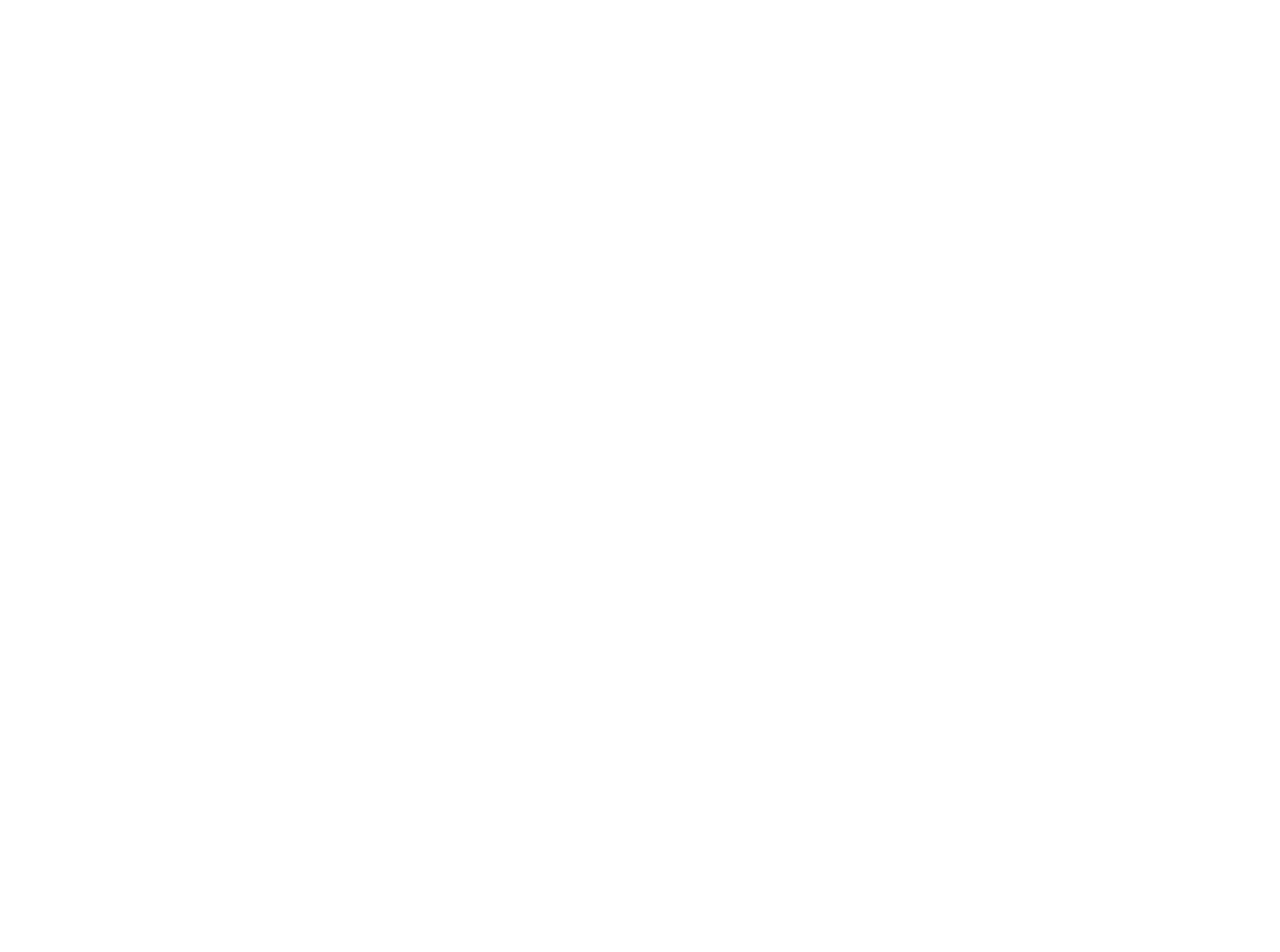
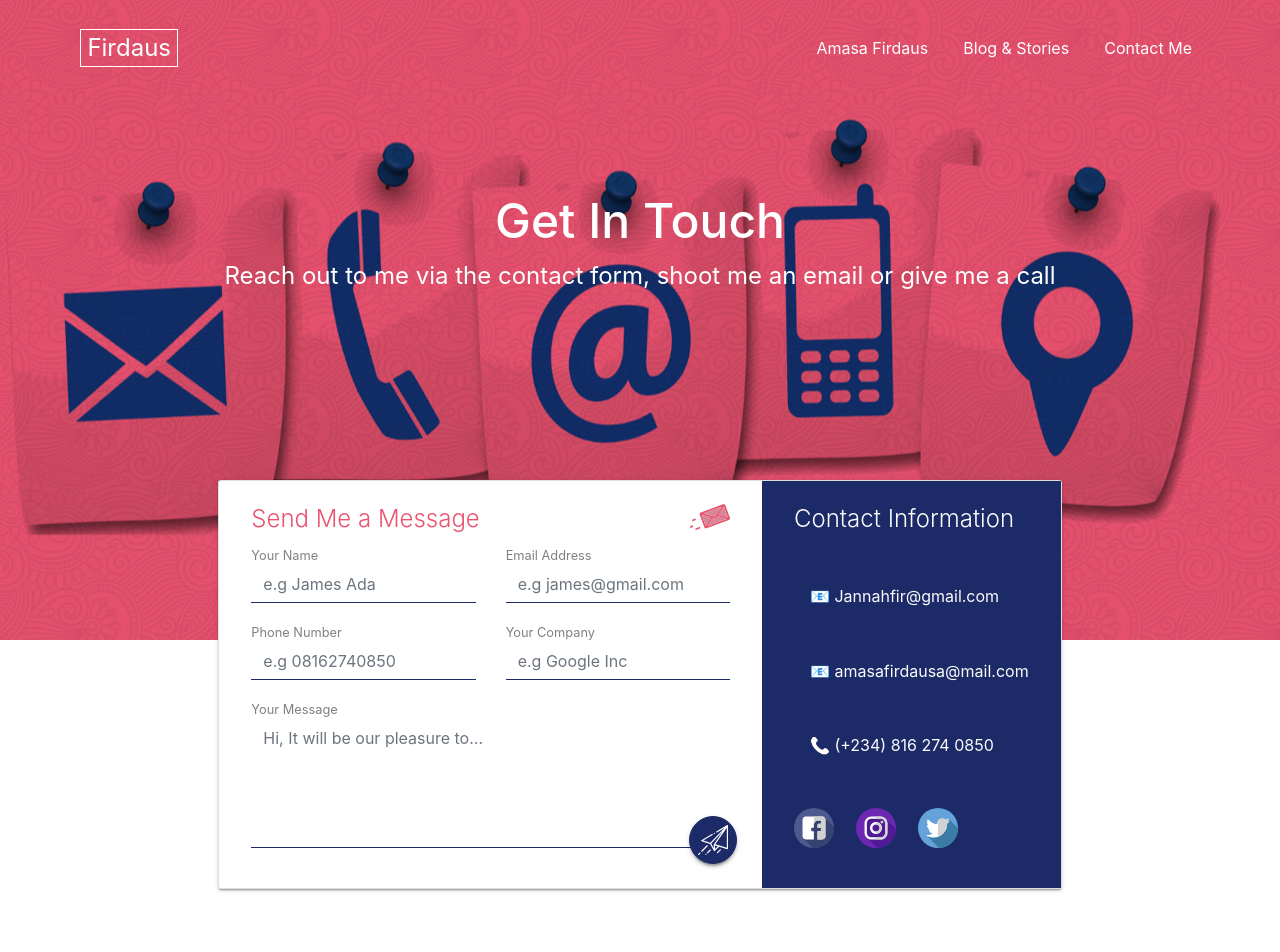
Before and after one commit to jattoabdul/amasafirdaus-website, a React app: page /contact in a window 1280 px wide. Shown: the top 952 px of the page. Before the commit the page ends 800 px from the top, so only its background shows below. Built offline with nearby package versions, Linux system fonts and the light colour scheme.

Commit message:
add contact page

```diff
--- /dev/null
+++ b/src/components/Contact/Contact.js
@@ -0,0 +1,134 @@
+import React, { Component } from 'react';
+import { connect } from 'react-redux';
+import './Contact.scss';
+import { Navigation } from '../Partials/Navigation';
+import { Footer } from '../Partials/Footer';
+import facebookSVG from '../../assets/social/facebook.svg';
+import twitterSVG from '../../assets/social/twitter.svg';
+import instagramSVG from '../../assets/social/instagram.svg';
+import expressMail from '../../assets/message1.svg';
+import sendIcon from '../../assets/paper-plane.svg';
+import {
+    Form,
+    FormGroup,
+    Label,
+    Input,
+    Button,
+    Row,
+    Col
+} from 'reactstrap';
+// import {
+//     fetchBlogPeek
+//   } from '../../actions/homeAction';
+
+class Contact extends Component {
+    constructor(props) {
+        super(props);
+
+        this.state = {
+            isNavDropdownOpen: false
+        };
+    }
+
+    toggleHamburgerNav = () => {
+        this.setState({
+            isNavDropdownOpen: !this.state.isNavDropdownOpen
+        });
+    }
+
+    render() {
+
+        return [
+            <div className="Contact">
+                <header>
+                    <Navigation
+                        isOpen={this.state.isNavDropdownOpen}
+                        toggle={this.toggleHamburgerNav}
+                    />
+                    <div className="header-contents">
+                        <h4 className="tag-phrase">Get In Touch</h4>
+                        <p className="contact-text">Reach out to me via the contact form, shoot me an email or give me a call</p>
+                    </div>
+                </header>
+                <section className="contact-me-section">
+                    <Row>
+                        <Col md={{size: 8, offset: 2}}>
+                            <div className="card">
+                                <div className="contact-form-container">
+                                    <Row>
+                                        <Col md="12">
+                                            <h4 className="contact-form-head">Send Me a Message <span><img src={expressMail} alt="express mail sending"/></span></h4>
+                                            <Form row>
+                                                <Row>
+                                                    <Col sm="6">
+                                                        <FormGroup>
+                                                            <Label for="name">Your Name</Label>
+                                                            <Input type="text" id="name" placeholder="e.g James Ada" />
+                                                        </FormGroup>
+                                                    </Col>
+                                                    <Col sm="6">
+                                                        <FormGroup>
+                                                            <Label for="email">Email Address</Label>
+                                                            <Input type="email" id="email" placeholder="e.g james@gmail.com" />
+                                                        </FormGroup>
+                                                    </Col>
+                                                </Row>
+                                                <Row>
+                                                    <Col sm="6">
+                                                        <FormGroup>
+                                                            <Label for="phone">Phone Number</Label>
+                                                            <Input type="telephone" id="phone" placeholder="e.g 08162740850" />
+                                                        </FormGroup>
+                                                    </Col>
+                                                    <Col sm="6">
+                                                        <FormGroup>
+                                                            <Label for="company">Your Company</Label>
+                                                            <Input type="text" id="company" placeholder="e.g Google Inc" />
+                                                        </FormGroup>
+                                                    </Col>
+                                                </Row>
+                                                <Row>
+                                                    <Col sm="12" className="message-container">
+                                                        <FormGroup>
+                                                            <Label for="company">Your Message</Label>
+                                                            <Input type="textarea" id="company" placeholder="Hi, It will be our pleasure to..." />
+                                                        </FormGroup>
+                                                        <Button title="Send" className="send-message" type="submit">
+                                                            <img src={sendIcon} alt="send"/>
+                                                        </Button>
+                                                    </Col>
+                                                </Row>
+                                            </Form>
+                                        </Col>
+                                    </Row>
+                                </div>
+                                <div className="contact-info">
+                                    <h4>Contact Information</h4>
+                                    <p className="contact-detail"><span role="img" aria-label="email">📧</span> Jannahfir@gmail.com</p>
+                                    <p className="contact-detail"><span role="img" aria-label="email">📧</span> amasafirdausa@mail.com</p>
+                                    <p className="contact-detail"><span role="img" aria-label="phone">📞</span> (+234) 816 274 0850</p>
+                                    <ul className="socials">
+                                        <li><a><img src={facebookSVG} alt="facebook" /></a></li>
+                                        <li><a><img src={instagramSVG} alt="instagram" /></a></li>
+                                        <li><a><img src={twitterSVG} alt="twitter" /></a></li>
+                                    </ul>
+                                </div>
+                            </div>
+                        </Col>
+                    </Row>
+                </section>
+            </div>,
+            <Footer />
+        ];
+    }
+}
+
+const mapStateToProps = state => ({
+    ...state
+})
+
+const mapDispatchToProps = {
+    // fetchBlogPeek
+};
+
+export default connect(mapStateToProps, mapDispatchToProps)(Contact);
--- /dev/null
+++ b/src/components/Contact/Contact.scss
@@ -0,0 +1,165 @@
+@import '../../globals/styles/base';
+
+.Contact {
+    color: $black;
+    min-height: 100%;
+    margin: 0 0 -5rem 0;
+
+    &:after {
+        content: "";
+        display: block;
+        height: 5rem;
+    }
+    header {
+        height: 80vh;
+        min-height: 30rem;
+        background: url('../../assets/contact-icons.png') right center no-repeat, url('../../assets/full-bloom.png') left top repeat;
+        background-blend-mode: multiply;
+        background-color: $pink;
+
+        .header-contents {
+            padding: 7rem 0 5.3rem;
+            text-align: center;
+            font-family: 'Avenir', -apple-system, BlinkMacSystemFont, 'Segoe UI', Roboto, Oxygen, Ubuntu, Cantarell, 'Open Sans', 'Helvetica Neue', sans-serif;
+            color: $white;
+
+            .tag-phrase {
+                font-size: 3rem;
+            }
+
+            .contact-text {
+                font-size: 1.5rem;
+            }
+        }
+    }
+
+    .contact-me-section {
+        margin-top: -20vh;
+        margin-bottom: 20vh;
+        .card {
+            box-shadow: 0 2px 2px 0 rgba(0,0,0,0.14), 0 1px 5px 0 rgba(0,0,0,0.12), 0 3px 1px -2px rgba(0,0,0,0.2);
+            border-radius: 3px;
+            box-sizing: border-box;
+            display: flex;
+            flex-direction: row;
+            // height: 20rem;
+
+            .contact-form-container, .contact-info {
+                padding: 1.5rem 2rem;
+            }
+
+            .contact-form-container {
+                flex-grow: 2;
+                flex-shrink: 1;
+
+                .contact-form-head {
+                    font-weight: 300;
+                    color: $pink;
+
+                    span {
+                        float: right;
+                        img {
+                            width: 2.5rem;
+                            margin-top: -0.5rem;
+                        }
+                    }
+                }
+
+                label {
+                    color: grey;
+                    font-size: 0.8rem;
+                    margin-bottom: 0;
+                }
+
+                input, textarea {
+                    border: 0 solid;
+                    border-radius: 0;
+                    border-bottom: 1px solid $indigo;
+                    transition: all ease-in .3s;
+
+                    &:focus {
+                        outline: 0 solid;
+                        border-bottom: 2px solid $pink;
+                        box-shadow: 0 0;
+                    }
+                }
+
+                .message-container {
+                    position: relative;
+
+                    textarea {
+                        min-height: 8rem;
+                    }
+
+                    .send-message {
+                        position: absolute;
+                        border-radius: 50%;
+                        width: 3rem;
+                        height: 3rem;
+                        right: 0.5rem;
+                        bottom: 0;
+                        padding: 0px 8px;
+                        background-color: #1c2b68;
+                        border: 1px solid #1c2b68;
+                        box-shadow: 0 3px 3px 0 rgba(0,0,0,0.14), 0 2px 6px 0 rgba(0,0,0,0.12), 0 4px 1px -2px rgba(0,0,0,0.2);
+
+                        img[alt="send"] {
+                            max-width: 100%;
+                        }
+                    }
+                }
+            }
+
+            .contact-info {
+                flex-grow: 1;
+                flex-shrink: 0;
+                background: $indigo;
+                color: $offwhite;
+
+                display: flex;
+                justify-content: space-between;
+                flex-direction: column;
+
+                h4 {
+                    font-weight: 300;
+                    margin-bottom: 1rem;
+                }
+
+                .contact-detail {
+                    padding-left: 1rem;
+                }
+
+                [role="img"][aria-label="phone"] {
+                    color: transparent;
+                    text-shadow: 0 0 white;
+                }
+
+                .socials {
+                    display: flex;
+                    flex-direction: row;
+                    justify-content: space-between;
+                    width: 70%;
+                    padding-left: 0;
+
+                    li {
+                        flex-grow: 0;
+                        list-style: none;
+                        a {
+                            cursor: pointer;
+
+                            img {
+                                width: 2.5rem;
+                            }
+                        }
+                    }
+                }
+            }
+        }
+    }
+}
+
+@media (min-width: 576px) {
+    .form-inline .form-control {
+        width: 100%;
+    }
+}
--- /dev/null
+++ b/src/components/Contact/index.js
@@ -0,0 +1,3 @@
+import Contact from './Contact';
+
+export { Contact };
--- a/src/globals/styles/partials/_variables.scss
+++ b/src/globals/styles/partials/_variables.scss
@@ -2,6 +2,7 @@
 
 /* HEX */
 $offwhite: #fbfbfb;
+$indigo: #1c2b68;
 
 /* RGB */
 $pink: rgba(234, 82, 111, 1);
--- a/src/index.js
+++ b/src/index.js
@@ -12,6 +12,7 @@ import createBrowserHistory from 'history/createBrowserHistory'
 import './index.scss';
 import { Login } from './components/Auth';
 import { Home } from './components/Home';
+import { Contact } from './components/Contact';
 import registerServiceWorker from './registerServiceWorker';
 import 'bootstrap/dist/css/bootstrap.min.css';
 import 'font-awesome/css/font-awesome.min.css';
@@ -32,6 +33,10 @@ render(
                 component={Home}
             />
             <Route
+                path="/contact"
+                component={Contact}
+            />
+            <Route
                 path="/login"
                 component={Login}
             />
```
Also changed, not shown: src/assets/contact-icons.png (added), src/assets/message1.svg (added), src/assets/paper-plane.svg (added).
